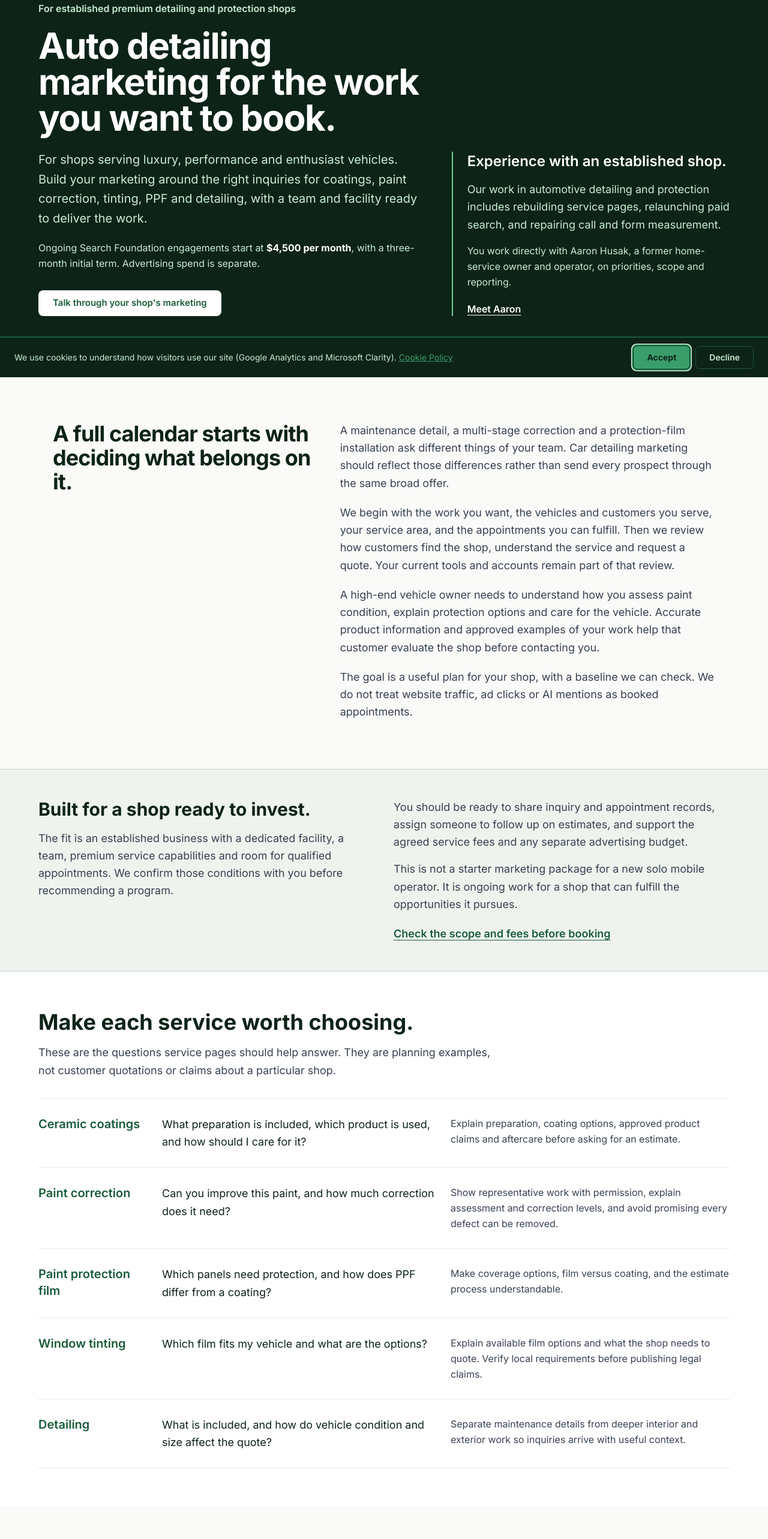
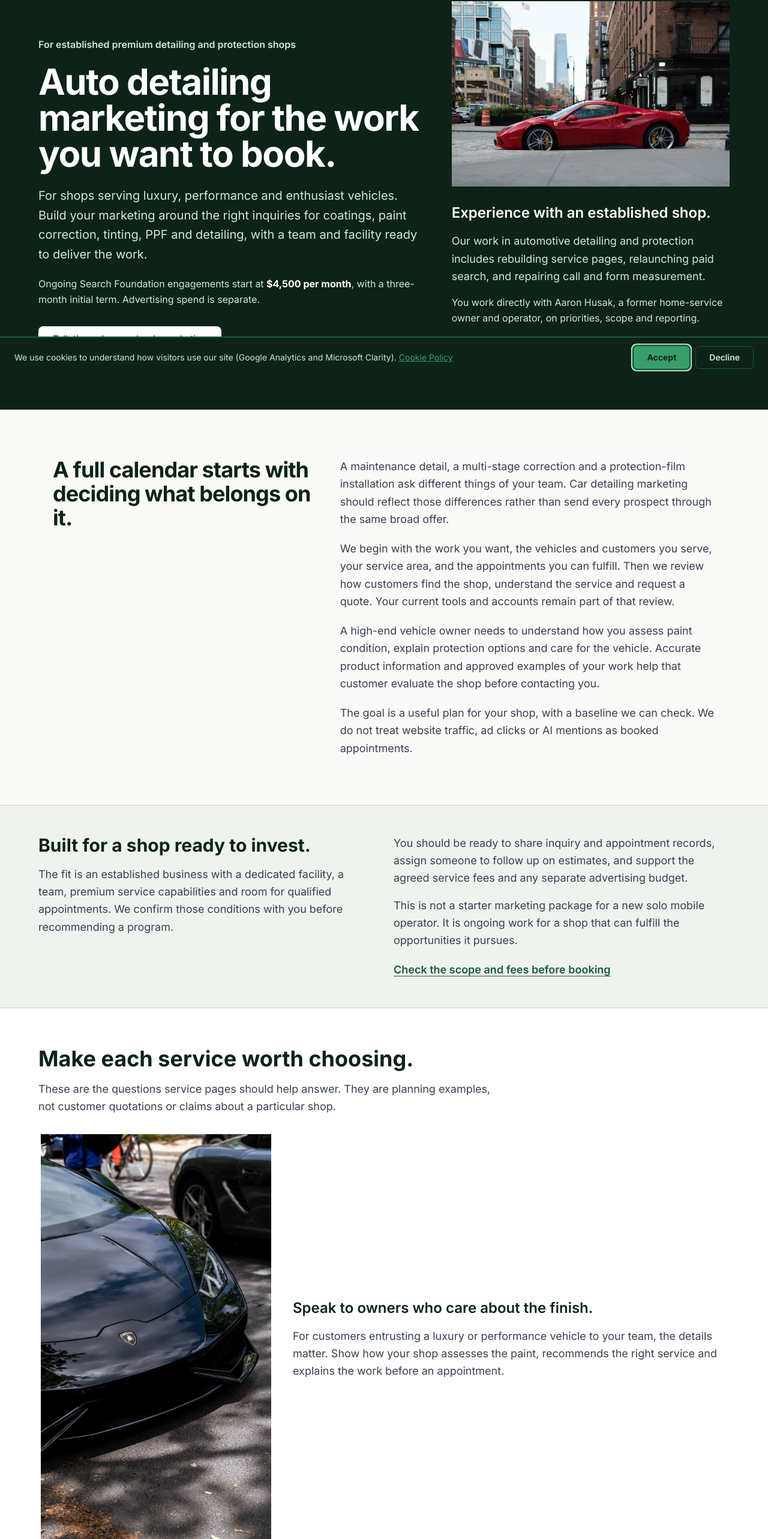
Before and after one commit to SequoiaGeo/next-website, a Next.js app: page /auto-detailing-marketing in a window 1280 px wide. Shown: the part 171-2737 px from the top of the page at 60% size. Built offline with nearby package versions, Linux system fonts and the light colour scheme; no server answers.

Commit message:
Add licensed premium vehicle photos to detailing page (#35)

```diff
--- a/src/app/auto-detailing-marketing/page.tsx
+++ b/src/app/auto-detailing-marketing/page.tsx
@@ -1,5 +1,6 @@
 import type { Metadata } from "next";
 import Link from "next/link";
+import Image from "next/image";
 import BreadcrumbJsonLd from "@/components/BreadcrumbJsonLd";
 import ServiceJsonLd from "@/components/ServiceJsonLd";
 import InlineLeadForm from "@/components/InlineLeadForm";
@@ -51,7 +52,8 @@ export default function AutoDetailingMarketingPage() {
             <p className="mt-5 leading-relaxed text-[#C8EDD2]">Ongoing Search Foundation engagements start at <strong className="text-white">$4,500 per month</strong>, with a three-month initial term. Advertising spend is separate.</p>
             <Link href="/contact#book" className="btn btn-white mt-8">Talk through your shop&apos;s marketing</Link>
           </div>
-          <div className="border-l-2 border-[#6FCF97] pl-6 text-white">
+          <div className="text-white">
+            <Image src="/images/auto-detailing/red-ferrari.webp" alt="Red Ferrari parked on a city street" width={1800} height={1202} priority sizes="(min-width: 1024px) 460px, 100vw" className="mb-7 h-auto w-full" />
             <h2 className="text-2xl font-semibold">Experience with an established shop.</h2>
             <p className="mt-4 text-lg leading-relaxed text-[#C8EDD2]">Our work in automotive detailing and protection includes rebuilding service pages, relaunching paid search, and repairing call and form measurement.</p>
             <p className="mt-4 leading-relaxed text-[#C8EDD2]">You work directly with Aaron Husak, a former home-service owner and operator, on priorities, scope and reporting.</p>
@@ -90,6 +92,13 @@ export default function AutoDetailingMarketingPage() {
         <div className="mx-auto max-w-6xl">
           <h2 className="text-3xl font-bold text-[#0D2318] sm:text-4xl">Make each service worth choosing.</h2>
           <p className="mt-4 max-w-3xl text-lg leading-relaxed text-gray-700">These are the questions service pages should help answer. They are planning examples, not customer quotations or claims about a particular shop.</p>
+          <div className="mt-8 grid gap-8 md:grid-cols-[0.7fr_1.3fr] md:items-center">
+            <Image src="/images/auto-detailing/black-lamborghini.webp" alt="Glossy black Lamborghini with reflections across its hood" width={1012} height={1800} sizes="(min-width: 768px) 380px, 100vw" className="mx-auto h-auto w-full max-w-sm" />
+            <div>
+              <h3 className="text-2xl font-semibold text-[#0D2318]">Speak to owners who care about the finish.</h3>
+              <p className="mt-4 text-lg leading-relaxed text-gray-700">For customers entrusting a luxury or performance vehicle to your team, the details matter. Show how your shop assesses the paint, recommends the right service and explains the work before an appointment.</p>
+            </div>
+          </div>
           <div className="mt-8 divide-y divide-gray-200 border-y border-gray-200">
             {services.map(([name, question, action]) => (
               <article key={name} className="grid gap-4 py-7 md:grid-cols-[190px_1fr_1fr]">
```
Also changed, not shown: public/images/auto-detailing/black-lamborghini.webp (added), public/images/auto-detailing/red-ferrari.webp (added), 1 other file (tests, documents, lock files or other folders).
